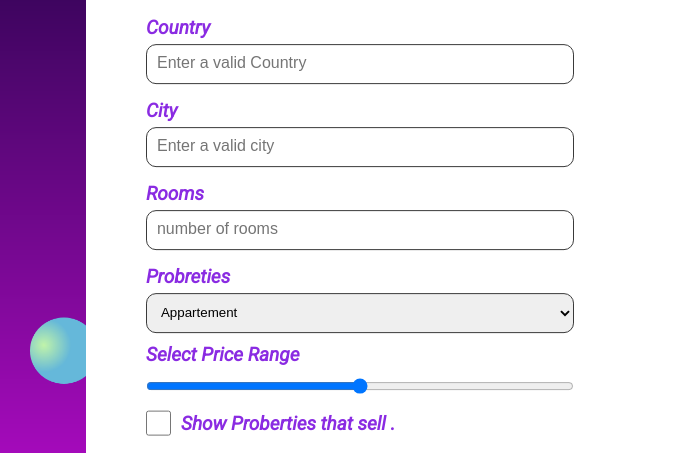
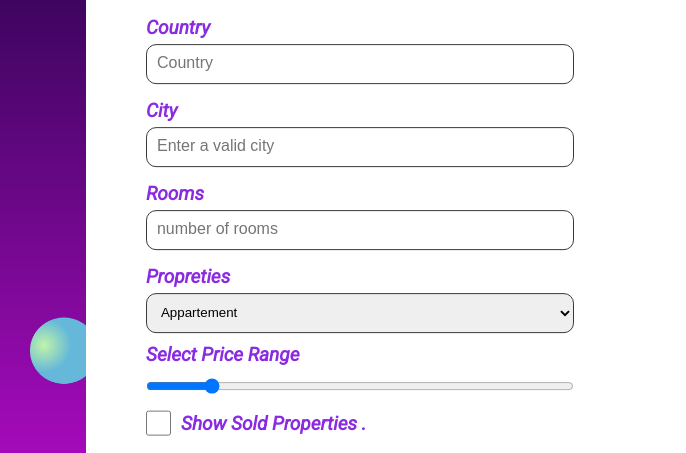
Before and after one commit to Abdessalam-Elboukri/FORMULAIRE, a plain HTML site: page index.html in a window 1280 px wide. Shown: the part 187-640 px from the top of the page, 347-1033 px from the left. Drawn offline with Linux system fonts and the light colour scheme.

Commit message:
Update index.html

```diff
--- a/index.html
+++ b/index.html
@@ -34,8 +34,8 @@
                 <div class="form-section">
                     <!-- ======================== -->
                     <div class="inside">
-                        <label for="contry"> Country</label><br>
-                        <input type="text" class="contry" placeholder="Enter a valid Country">
+                        <label for="country"> Country</label><br>
+                        <input type="text" class="country" placeholder="Country">
                     </div>
                     <!-- ======================== -->
                     <div class="inside">
@@ -49,7 +49,7 @@
                         <label for="rooms"> Rooms</label><br>
                         <input type="text" class="room" placeholder="number of rooms"><br>
                         <!-- ======================== -->
-                        <label for="probrety">Probreties</label><br>
+                        <label for="probrety">Propreties</label><br>
                         <select name="probrety" id="probrety">
                             <option value="Appartement">Appartement</option>
                             <option value="House">House</option>
@@ -60,12 +60,12 @@
                     <!-- ======================== -->
                     <div class="inside">
                         <label for="price">Select Price Range</label><br>
-                        <input type="range" class="price" min="9000" max="100000">
+                        <input type="range" class="price" min="9000" max="100000" value="20000">
                     </div>
                     <!-- ======================== -->
                     <div class="inside las-check">
                         <input type="checkbox" class="checkbox">
-                        <label for="price">Show Proberties that sell .</label><br>
+                        <label for="price">Show Sold Properties .</label><br>
                     </div>
                     <!-- ======================== -->
                     <input type="submit" class="search-btn" value="Search" width="120px"><br>
```
